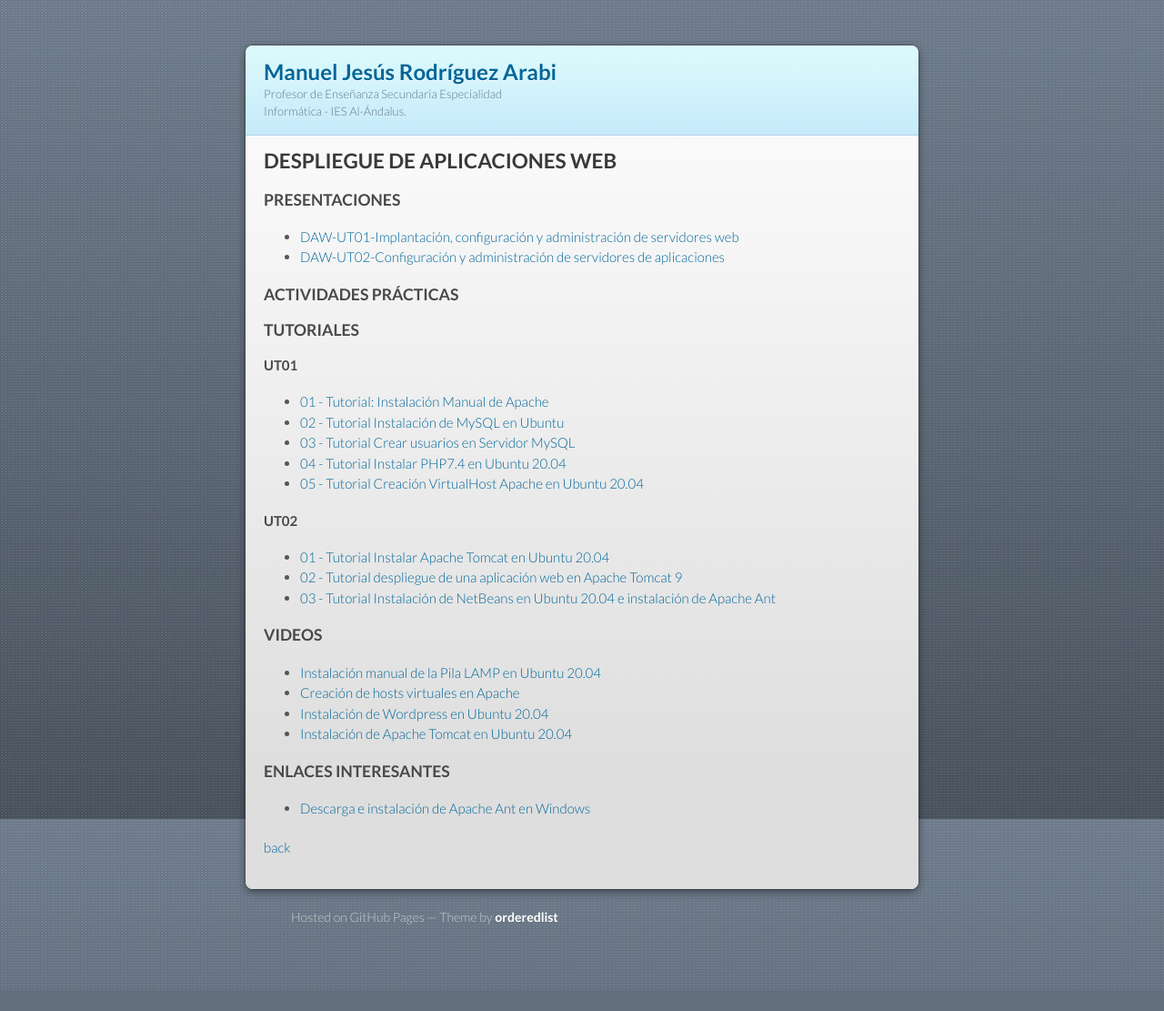
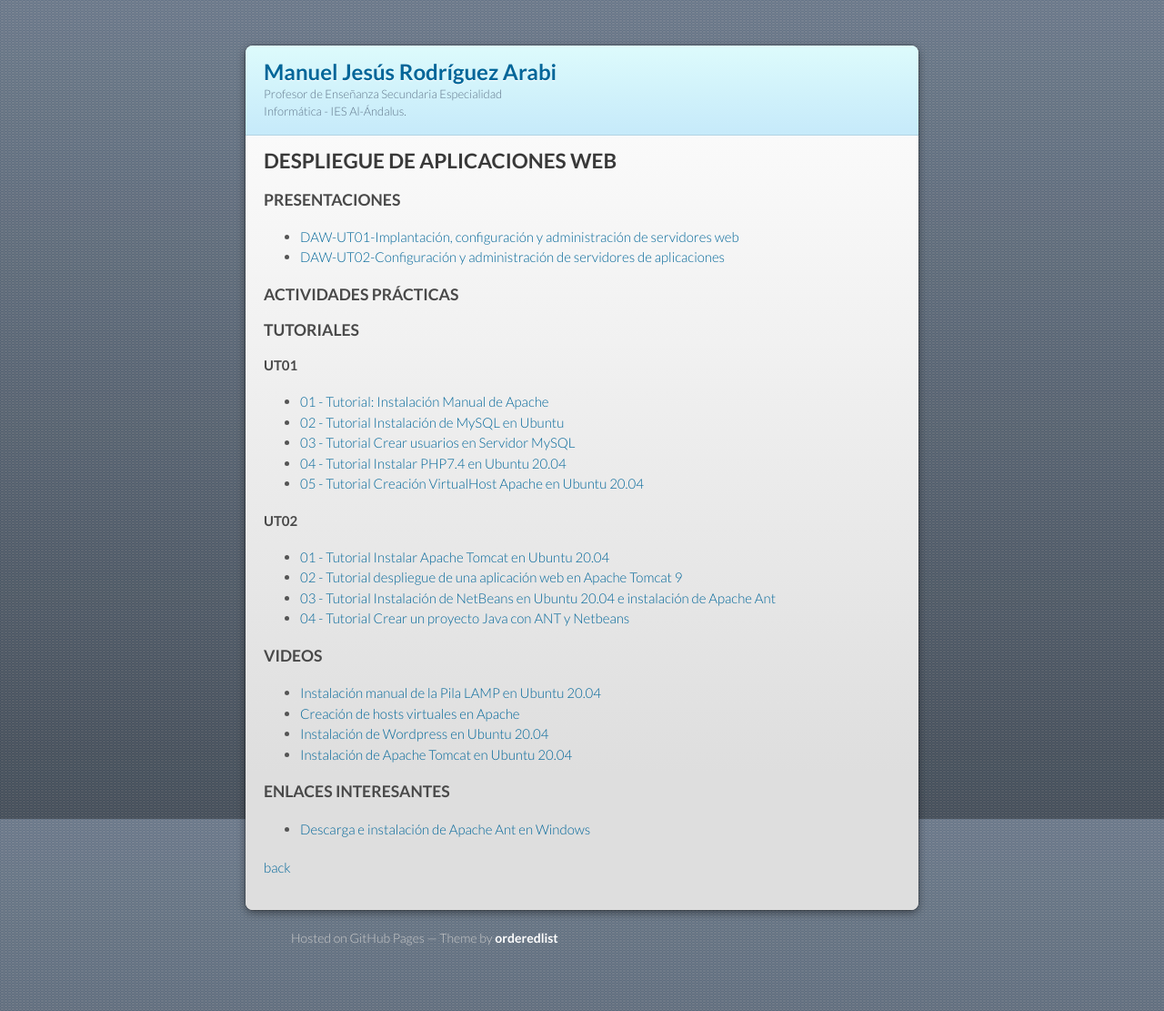
Before and after one commit to mrodara/mrodara.github.io, a Jekyll site: the page built from mods/daw.md, in a window 1280 px wide. Shown: the whole page at 91% size. Built offline with Jekyll 4.4.1, drawn with Linux system fonts in a browser that asks for light colours; our own code applies the rules of GitHub Pages for plain Markdown files; before the commit the page ends 1088 px from its top, so only the background shows below that.

Commit message:
Tutorial despliegue Apps Ant

```diff
--- a/mods/daw.md
+++ b/mods/daw.md
@@ -27,6 +27,7 @@ layout: default
 * [01 - Tutorial Instalar Apache Tomcat en Ubuntu 20.04](https://docs.google.com/document/d/1EHqKX4O6_JIoJpLdLSHeHLASSbRshjAojiG0W9FBQNE/edit?usp=sharing)
 * [02 - Tutorial despliegue de una aplicación web en Apache Tomcat 9](https://docs.google.com/document/d/1hNMEyI_RxgJCkd5aF4d-fZ2HGw8dH7KBdLoXD-Lx2s0/edit?usp=sharing)
 * [03 - Tutorial Instalación de NetBeans en Ubuntu 20.04 e instalación de Apache Ant](https://docs.google.com/document/d/1T-G3Fo_RDeYr8b0S-QxIylKIj20cJzHFrghVNIa_zxU/edit?usp=sharing)
+* [04 - Tutorial Crear un proyecto Java con ANT y Netbeans](https://docs.google.com/document/d/1N6EE1vJba-20_Oabu0sq3XI61i_GF9KNB3QxI64i0lo/edit?usp=sharing)
 
 ### VIDEOS
 
```
